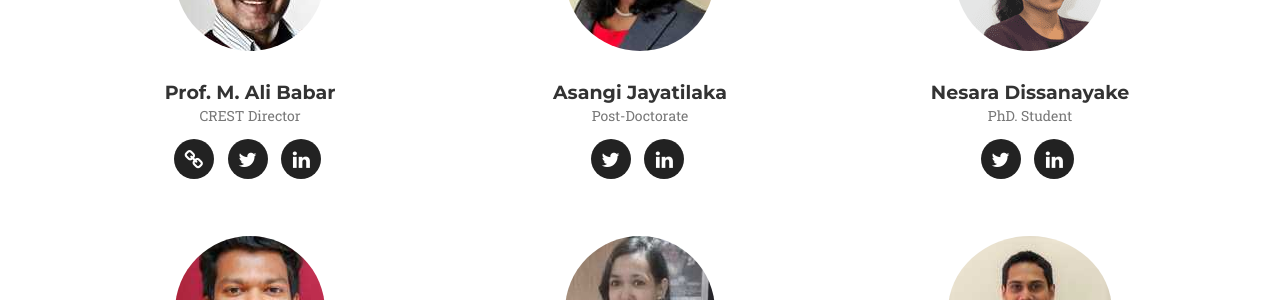
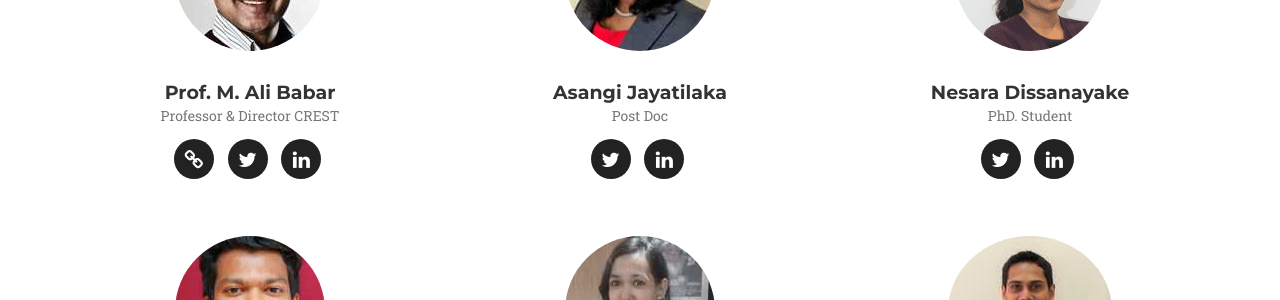
Before and after one commit to crest-socio-technical/crest-socio-technical.github.io, a Jekyll site: the page built from index.html, in a window 1280 px wide and 900 px high, scrolled down 3544 px. Shown: the part 154-454 px from the top of the window. Built offline with Jekyll 4.4.1, drawn with Linux system fonts in a browser that asks for light colours; some web fonts are replaced.

Commit message:
Update _config.yml

```diff
--- a/_config.yml
+++ b/_config.yml
@@ -14,7 +14,7 @@ description: "Socio-Technical Research Cluster"
 people:
 - name: Prof. M. Ali Babar
   pic: ali
-  position: CREST Director
+  position: Professor & Director CREST
   social:
     - title: link
       url: https://malibabar.wordpress.com/
@@ -25,7 +25,7 @@ people:
 
 - name: Asangi Jayatilaka
   pic: asangi
-  position: Post-Doctorate
+  position: Post Doc
   social:
     - title: twitter
       url: https://twitter.com/DrAsangiJ
```
